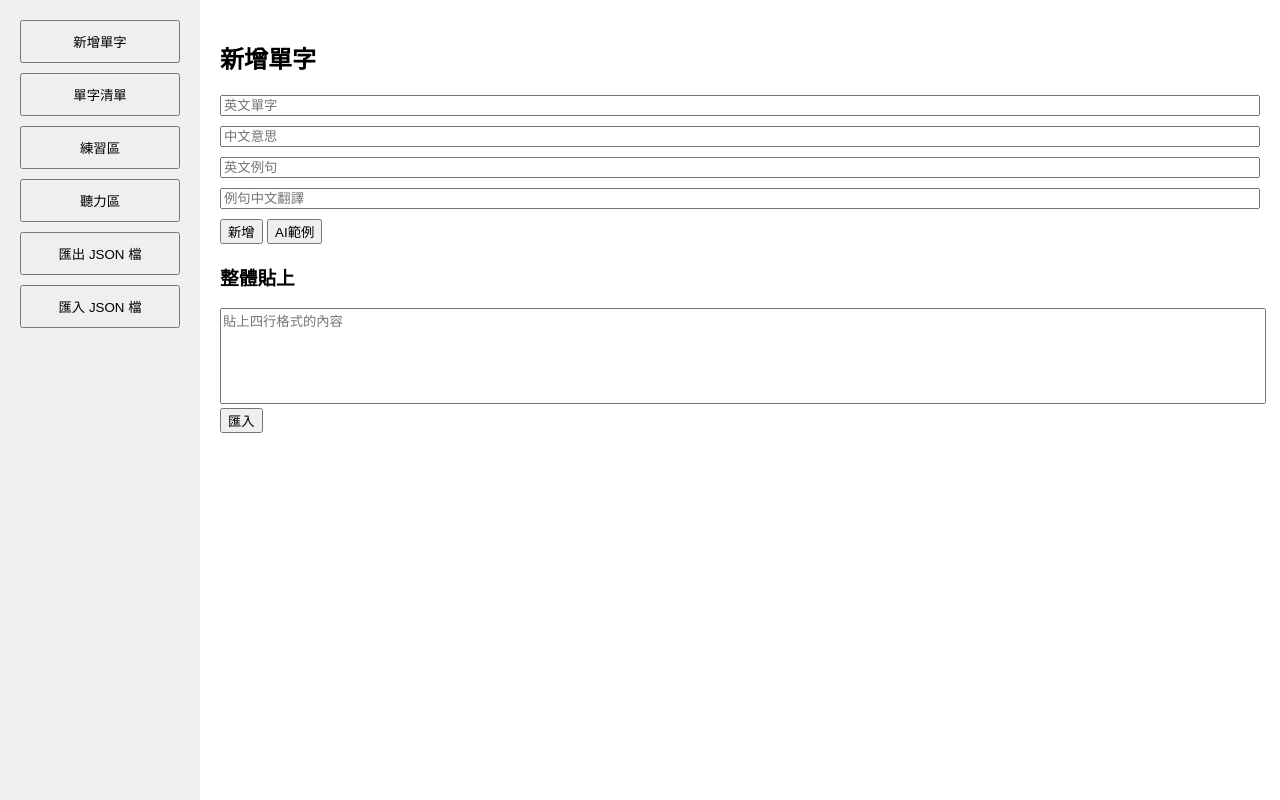
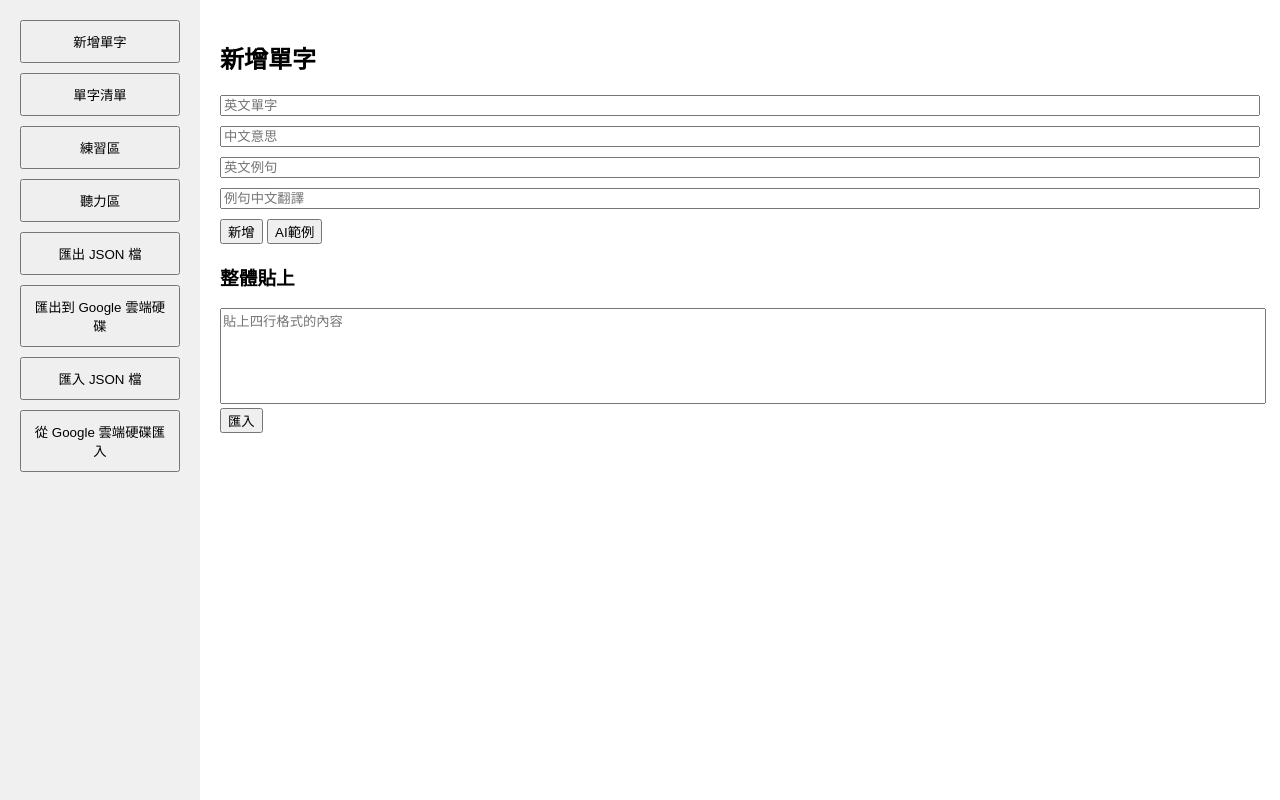
Before and after one commit to ytrt6545ytrt6545/word-study, a plain HTML site: page index.html in a window 1280 px wide. Drawn offline with Linux system fonts and the light colour scheme.

Commit message:
Update index.html
修正錯誤

```diff
--- a/index.html
+++ b/index.html
@@ -27,8 +27,10 @@
     <button onclick="showPracticeSection()">練習區</button>
     <button onclick="showSection('listeningSection')">聽力區</button>
     <button onclick="exportWordsJSON()">匯出 JSON 檔</button>
+    <button onclick="uploadToDrive()">匯出到 Google 雲端硬碟</button>
     <input type="file" id="jsonImport" accept=".json" style="display:none" onchange="importWordsJSON(event)" />
     <button onclick="document.getElementById('jsonImport').click()">匯入 JSON 檔</button>
+    <button onclick="openPicker()">從 Google 雲端硬碟匯入</button>
 </div>
     <div id="content">
         <div id="addWordSection" class="section">
```
